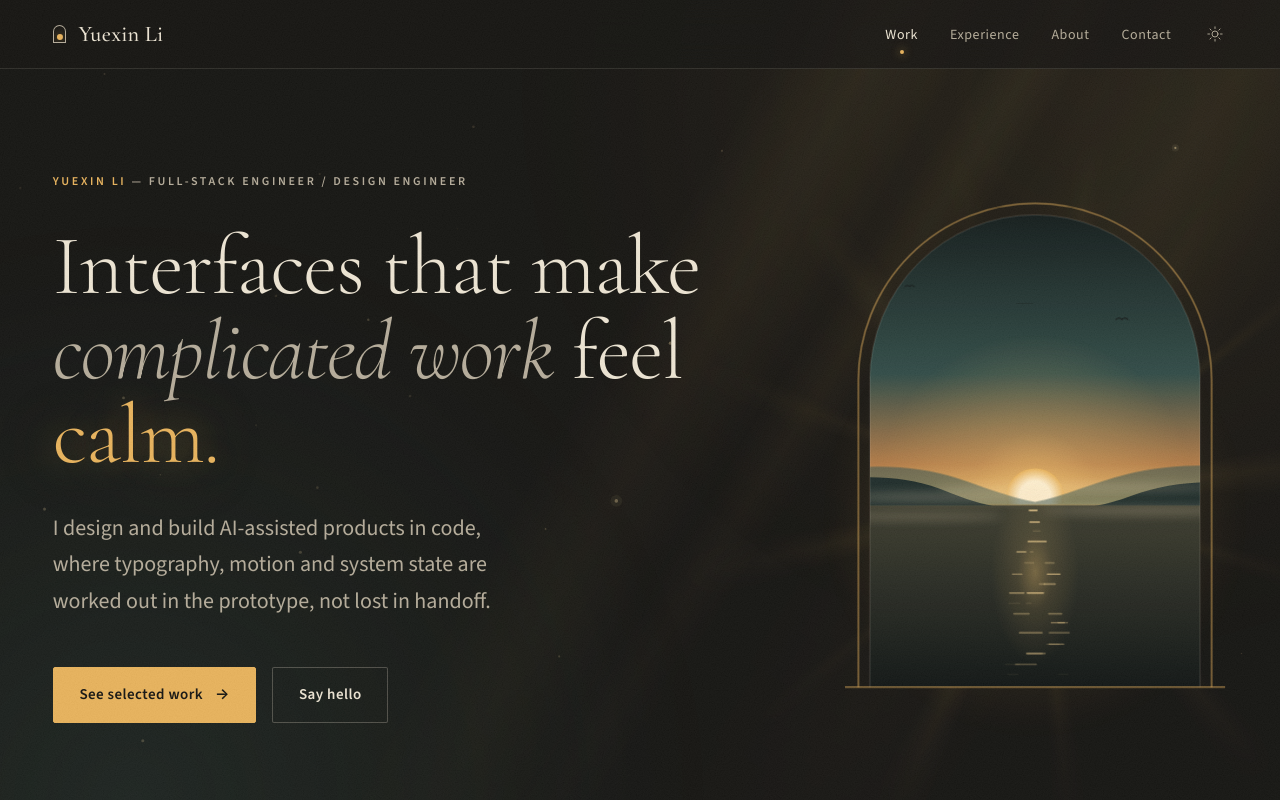
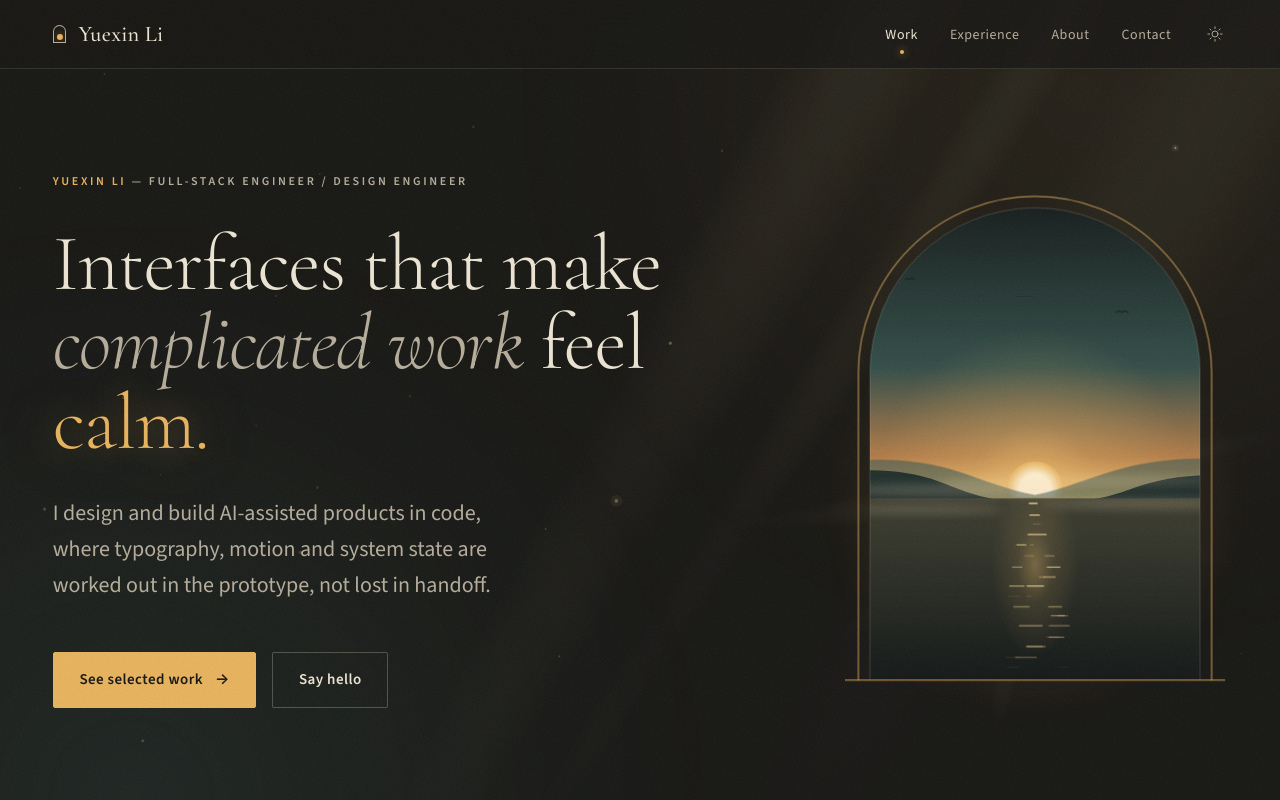
Before and after one commit to 1233198063/my-portfolio, a React (Create React App) app: page / in a window 1280 px wide. Shown: the top 800 px of the page. Built offline with nearby package versions, Linux system fonts and the light colour scheme.

Commit message:
change the sun color

```diff
--- a/src/components/Atmosphere.css
+++ b/src/components/Atmosphere.css
@@ -41,14 +41,16 @@
   height: 175vh;
   transform-origin: 50% 0;
   transform: rotate(var(--beam-angle));
-  background: linear-gradient(
-    90deg,
-    transparent,
-    rgba(var(--beam-rgb), calc(var(--beam-alpha) * var(--beam-strength))) 50%,
-    transparent
+  /* One elongated radial gradient fades the beam across its width and along its length at once.
+     Do not add a mask or a blur here: multiplying alphas this faint quantises into blotchy
+     brown and green patches on the dark ground. A single gradient stays smooth. */
+  background: radial-gradient(
+    ellipse 50% 100% at 50% 0%,
+    rgba(var(--beam-rgb), calc(var(--beam-alpha) * var(--beam-strength))),
+    rgba(var(--beam-rgb), calc(var(--beam-alpha) * var(--beam-strength) * 0.7)) 30%,
+    rgba(var(--beam-rgb), calc(var(--beam-alpha) * var(--beam-strength) * 0.28)) 62%,
+    transparent 85%
   );
-  -webkit-mask-image: linear-gradient(180deg, #000, rgba(0, 0, 0, 0.55) 45%, transparent 85%);
-  mask-image: linear-gradient(180deg, #000, rgba(0, 0, 0, 0.55) 45%, transparent 85%);
   /* Clouds passing over the sun */
   animation: beam-breathe var(--beam-breathe) ease-in-out infinite alternate;
 }
@@ -96,7 +98,7 @@
 
 @keyframes beam-breathe {
   from { opacity: 1; }
-  to { opacity: 0.5; }
+  to { opacity: 0.72; }
 }
 
 @media (prefers-reduced-motion: reduce) {
--- a/src/components/Hero.css
+++ b/src/components/Hero.css
@@ -118,47 +118,32 @@
   opacity: 0.55;
 }
 
-/* Rays fanning out from the sun, visible only outside the window (the scene covers the inside) */
+/* Rays fanning out from the sun, visible only outside the window (the scene covers the inside).
+   Each ray is its own elongated radial gradient. A conic gradient under a radial mask looked the
+   same in theory, but at these faint alphas the multiplied result breaks into blotchy patches. */
 .aperture__rays {
   position: absolute;
   left: 50%;
   top: 59.6%; /* the sun's height in the drawing: 322 / 540 */
-  width: 280%;
-  aspect-ratio: 1;
-  margin: -140% 0 0 -140%;
-  background: conic-gradient(
-    from 0deg,
-    transparent 0deg 6deg,
-    rgba(var(--beam-rgb), var(--ray-alpha)) 9deg,
-    transparent 12deg 27deg,
-    rgba(var(--beam-rgb), calc(var(--ray-alpha) * 0.55)) 31deg,
-    transparent 36deg 50deg,
-    rgba(var(--beam-rgb), calc(var(--ray-alpha) * 0.8)) 52deg,
-    transparent 54deg 78deg,
-    rgba(var(--beam-rgb), var(--ray-alpha)) 83deg,
-    transparent 89deg 104deg,
-    rgba(var(--beam-rgb), calc(var(--ray-alpha) * 0.5)) 107deg,
-    transparent 110deg 136deg,
-    rgba(var(--beam-rgb), calc(var(--ray-alpha) * 0.9)) 140deg,
-    transparent 145deg 170deg,
-    rgba(var(--beam-rgb), calc(var(--ray-alpha) * 0.6)) 174deg,
-    transparent 177deg 199deg,
-    rgba(var(--beam-rgb), var(--ray-alpha)) 204deg,
-    transparent 209deg 228deg,
-    rgba(var(--beam-rgb), calc(var(--ray-alpha) * 0.5)) 231deg,
-    transparent 233deg 252deg,
-    rgba(var(--beam-rgb), calc(var(--ray-alpha) * 0.85)) 257deg,
-    transparent 262deg 287deg,
-    rgba(var(--beam-rgb), calc(var(--ray-alpha) * 0.6)) 291deg,
-    transparent 294deg 316deg,
-    rgba(var(--beam-rgb), var(--ray-alpha)) 321deg,
-    transparent 326deg 343deg,
-    rgba(var(--beam-rgb), calc(var(--ray-alpha) * 0.5)) 347deg,
-    transparent 350deg
+  width: 0;
+  height: 0;
+  pointer-events: none;
+}
+
+.aperture__ray {
+  position: absolute;
+  top: 0;
+  left: 0;
+  width: 2.25rem;
+  height: var(--len);
+  margin-left: -1.125rem;
+  transform-origin: 50% 0;
+  transform: rotate(var(--a));
+  background: radial-gradient(
+    ellipse 50% 100% at 50% 0%,
+    rgba(var(--beam-rgb), calc(var(--ray-alpha) * var(--k))),
+    transparent
   );
-  -webkit-mask-image: radial-gradient(circle, #000 8%, rgba(0, 0, 0, 0.5) 22%, transparent 48%);
-  mask-image: radial-gradient(circle, #000 8%, rgba(0, 0, 0, 0.5) 22%, transparent 48%);
-  pointer-events: none;
 }
 
 /* Scene pieces: colors come from the --scene-* tokens so dusk and dawn share one drawing */
--- a/src/components/HeroAperture.js
+++ b/src/components/HeroAperture.js
@@ -40,6 +40,12 @@ const GLINTS = (() => {
   return strokes;
 })();
 
+// Rays around the window: [angle in degrees, strength 0..1, length in rem]. Uneven on purpose.
+const RAYS = [
+  [9, 1, 17], [31, 0.55, 14], [52, 0.8, 16], [83, 1, 19], [107, 0.5, 13], [140, 0.9, 17], [174, 0.6, 15],
+  [204, 1, 18], [231, 0.5, 13], [257, 0.85, 16], [291, 0.6, 14], [321, 1, 18], [347, 0.5, 13],
+];
+
 // Three birds at different distances. `rest` is where each one waits when motion is reduced.
 const BIRDS = [
   { y: 120, scale: 1, duration: "46s", delay: "-15s", flap: "1.7s", rest: 236 },
@@ -55,7 +61,15 @@ export default function HeroAperture() {
   return (
     <figure className="aperture" aria-hidden="true">
       <div className="aperture__halo" />
-      <div className="aperture__rays" style={{ "--depth": -10 }} />
+      <div className="aperture__rays" style={{ "--depth": -10 }}>
+        {RAYS.map(([angle, strength, length]) => (
+          <span
+            key={angle}
+            className="aperture__ray"
+            style={{ "--a": `${angle}deg`, "--k": strength, "--len": `${length}rem` }}
+          />
+        ))}
+      </div>
 
       <svg className="aperture__scene" viewBox="0 0 400 540" focusable="false">
         <defs>
--- a/src/styles/tokens.css
+++ b/src/styles/tokens.css
@@ -36,14 +36,15 @@
   --color-focal: #b83a2b; /* vermilion: marks and fills only */
 
   /* Atmosphere layers (see Atmosphere.js) */
-  --beam-rgb: 232, 178, 90;
-  --beam-alpha: 0.075;
+  /* Pale warm light: saturated gold at a few percent over ink reads as brown streaks */
+  --beam-rgb: 250, 222, 176;
+  --beam-alpha: 0.05;
   --mist-a: rgba(232, 178, 90, 0.07);
   --mist-b: rgba(47, 74, 69, 0.28);
   --dust-rgb: 244, 217, 160;
   --grain-opacity: 0.06;
   --spot-alpha: 0.07;
-  --ray-alpha: 0.12;
+  --ray-alpha: 0.07;
   --shadow-lift: 0 40px 80px -40px rgba(0, 0, 0, 0.75);
 
   /* Hero window scene: dusk over water */
@@ -152,7 +153,7 @@
   --text-lg: clamp(1.15rem, 1.05rem + 0.5vw, 1.375rem);
   --text-xl: clamp(1.625rem, 1.3rem + 1.4vw, 2.375rem);
   --text-2xl: clamp(2.25rem, 1.5rem + 3.2vw, 4.25rem);
-  --text-hero: clamp(2.75rem, 1.3rem + 5vw, 6.25rem);
+  --text-hero: clamp(2.75rem, 1.3rem + 4.6vw, 5.875rem); /* keeps "Interfaces that make" on one line in the hero column */
 
   /* Space (4px base, generous rhythm) */
   --space-1: 0.25rem;
```
